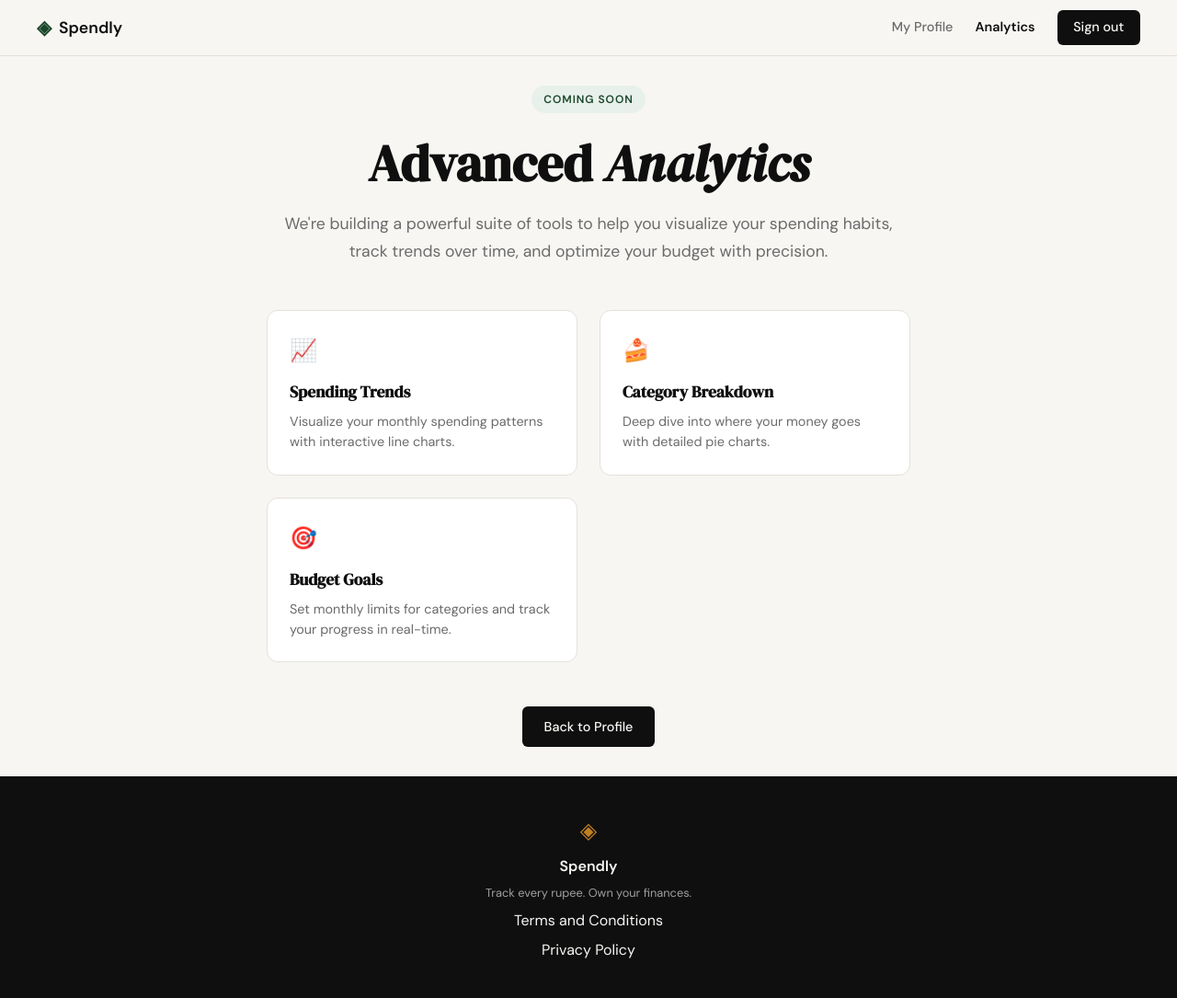
After one commit to shanmukhasriram/spendly, a Flask app: page /analytics in a window 1280 px wide. The commit adds this page. Shown: the whole page at 92% size. Run offline with Flask 3, Linux system fonts and the light colour scheme; the visitor is signed in with stand-in values (Sample User, id 1).

Commit message:
chore: save progress on analytics and styling

```diff
--- a/app.py
+++ b/app.py
@@ -87,8 +87,10 @@ def privacy():
     return render_template("privacy.html")
 
 # ------------------------------------------------------------------ #
-# Placeholder routes — students will implement these                  #
-# ------------------------------------------------------------------ #
+@app.route("/analytics")
+@login_required
+def analytics():
+    return render_template("analytics.html")
 
 @app.route("/logout")
 @login_required
--- a/static/css/style.css
+++ b/static/css/style.css
@@ -112,7 +112,7 @@ a { color: inherit; text-decoration: none; }
 }
 
 .nav-links a { color: var(--ink-muted); transition: color 0.2s; }
-.nav-links a:hover { color: var(--ink); }
+.nav-links a:hover, .nav-links a.active { color: var(--ink); font-weight: 600; }
 
 .nav-cta {
     background: var(--ink) !important;
--- /dev/null
+++ b/templates/analytics.html
@@ -0,0 +1,113 @@
+{% extends "base.html" %}
+
+{% block title %}Analytics — Spendly{% endblock %}
+
+{% block head %}
+<style>
+    .analytics-coming-soon {
+        display: flex;
+        align-items: center;
+        justify-content: center;
+        text-align: center;
+        min-height: calc(100vh - 60px - 100px);
+        padding: 2rem;
+    }
+    .coming-soon-card {
+        max-width: 700px;
+        width: 100%;
+    }
+    .coming-soon-badge {
+        display: inline-block;
+        background: var(--accent-light);
+        color: var(--accent);
+        font-size: 0.75rem;
+        font-weight: 600;
+        letter-spacing: 0.08em;
+        text-transform: uppercase;
+        padding: 0.35rem 0.85rem;
+        border-radius: 999px;
+        margin-bottom: 1.5rem;
+    }
+    .coming-soon-title {
+        font-family: var(--font-display);
+        font-size: clamp(2rem, 5vw, 3.5rem);
+        color: var(--ink);
+        margin-bottom: 1.25rem;
+        line-height: 1.1;
+    }
+    .coming-soon-body {
+        font-size: 1.1rem;
+        color: var(--ink-muted);
+        margin-bottom: 3rem;
+        line-height: 1.7;
+    }
+    .feature-preview-grid {
+        display: grid;
+        grid-template-columns: repeat(auto-fit, minmax(240px, 1fr));
+        gap: 1.5rem;
+        margin-bottom: 3rem;
+    }
+    .preview-item {
+        background: var(--paper-card);
+        border: 1px solid var(--border);
+        border-radius: var(--radius-md);
+        padding: 1.5rem;
+        text-align: left;
+        transition: border-color 0.2s, transform 0.2s;
+    }
+    .preview-item:hover {
+        border-color: var(--accent);
+        transform: translateY(-2px);
+    }
+    .preview-icon {
+        font-size: 1.5rem;
+        color: var(--accent);
+        margin-bottom: 0.75rem;
+        display: block;
+    }
+    .preview-title {
+        font-family: var(--font-display);
+        font-size: 1.1rem;
+        color: var(--ink);
+        margin-bottom: 0.5rem;
+    }
+    .preview-text {
+        font-size: 0.9rem;
+        color: var(--ink-muted);
+        line-height: 1.5;
+    }
+</style>
+{% endblock %}
+
+{% block content %}
+<div class="analytics-coming-soon">
+    <div class="coming-soon-card">
+        <span class="coming-soon-badge">Coming Soon</span>
+        <h1 class="coming-soon-title">Advanced <em>Analytics</em></h1>
+        <p class="coming-soon-body">
+            We're building a powerful suite of tools to help you visualize your spending habits,
+            track trends over time, and optimize your budget with precision.
+        </p>
+
+        <div class="feature-preview-grid">
+            <div class="preview-item">
+                <span class="preview-icon">📈</span>
+                <h3 class="preview-title">Spending Trends</h3>
+                <p class="preview-text">Visualize your monthly spending patterns with interactive line charts.</p>
+            </div>
+            <div class="preview-item">
+                <span class="preview-icon">🍰</span>
+                <h3 class="preview-title">Category Breakdown</h3>
+                <p class="preview-text">Deep dive into where your money goes with detailed pie charts.</p>
+            </div>
+            <div class="preview-item">
+                <span class="preview-icon">🎯</span>
+                <h3 class="preview-title">Budget Goals</h3>
+                <p class="preview-text">Set monthly limits for categories and track your progress in real-time.</p>
+            </div>
+        </div>
+
+        <a href="{{ url_for('profile') }}" class="btn-primary">Back to Profile</a>
+    </div>
+</div>
+{% endblock %}
--- a/templates/base.html
+++ b/templates/base.html
@@ -20,7 +20,8 @@
             </a>
             <div class="nav-links">
                 {% if session.get('user_id') %}
-                    <a href="{{ url_for('profile') }}">My Profile</a>
+                    <a href="{{ url_for('profile') }}" class="{{ 'active' if request.endpoint == 'profile' else '' }}">My Profile</a>
+                    <a href="{{ url_for('analytics') }}" class="{{ 'active' if request.endpoint == 'analytics' else '' }}">Analytics</a>
                     <a href="{{ url_for('logout') }}" class="nav-cta">Sign out</a>
                 {% else %}
                     <a href="{{ url_for('login') }}">Sign in</a>
```
